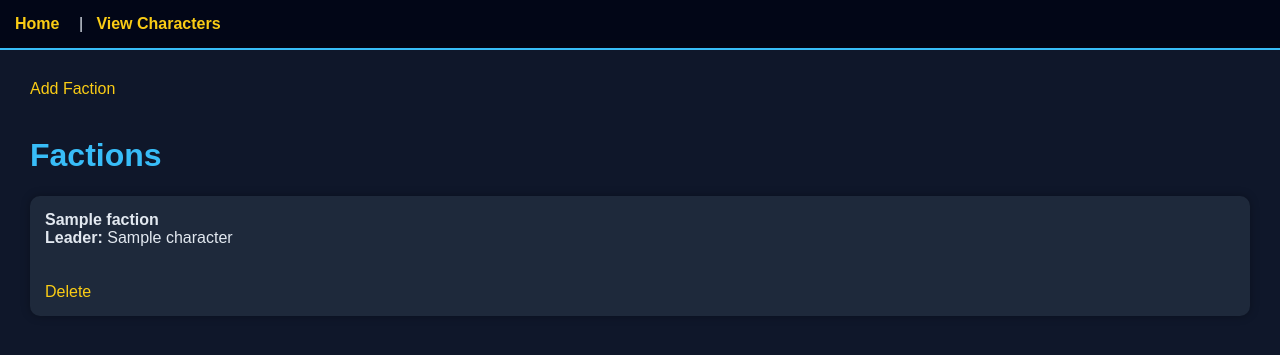
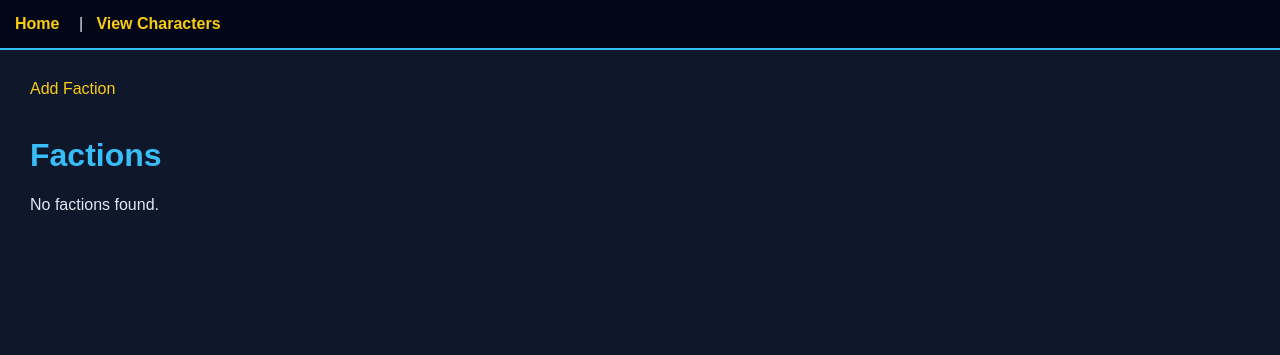
Before and after one commit to jcampos-94/loreforge-firestore, a Django app: page /factions/ in a window 1280 px wide. Shown: the top 355 px of the page. Run offline with Django 5.2, Linux system fonts and the light colour scheme; tables that the repository leaves empty hold one stand-in row (values such as "Sample post"); data that the repository does not hold is empty.

Commit message:
faction CRD logic updated

```diff
--- a/loreforge/templates/loreforge/delete_faction.html
+++ b/loreforge/templates/loreforge/delete_faction.html
@@ -13,7 +13,7 @@
 
       <p>Are you sure you want to delete "{{ faction.name }}"?</p>
 
-      {% if members.count > 1 %}
+      <!-- {% if members.count > 1 %}
       <p style="color: red">
         <strong>Warning:</strong> This will delete ALL characters in this
         faction:
@@ -24,7 +24,7 @@
         <li>{{ character.name }}</li>
         {% endfor %}
       </ul>
-      {% endif %}
+      {% endif %} -->
 
       <form method="POST">
         {% csrf_token %}
--- a/loreforge/templates/loreforge/factions.html
+++ b/loreforge/templates/loreforge/factions.html
@@ -21,7 +21,7 @@
       <div class="card">
         <strong>{{ faction.name }}</strong><br />
         <strong>Leader:</strong>
-        {% if faction.leader %} {{ faction.leader.name }}<br />
+        {% if faction.leader_name %} {{ faction.leader_name }}<br />
         {% else %} None
         <br />
         {% endif %}
--- a/loreforge/urls.py
+++ b/loreforge/urls.py
@@ -10,7 +10,7 @@ urlpatterns = [
     path("add-faction/", views.add_faction, name="add_faction"),
     # Delete Faction Form Url
     path(
-        "delete-faction/<int:faction_id>/", views.delete_faction, name="delete_faction"
+        "delete-faction/<str:faction_id>/", views.delete_faction, name="delete_faction"
     ),
     # Character List Url
     path("characters/", views.characters_list, name="characters_list"),
--- a/loreforge/views.py
+++ b/loreforge/views.py
@@ -12,7 +12,15 @@ def home(request):
 
 # Display all factions
 def factions_list(request):
-    factions = Faction.objects.all()
+    faction_docs = db.collection("factions").stream()
+
+    factions = []
+
+    for doc in faction_docs:
+        faction_data = doc.to_dict()
+        faction_data["id"] = doc.id
+        factions.append(faction_data)
+
     return render(request, "loreforge/factions.html", {"factions": factions})
 
 
@@ -20,8 +28,16 @@ def factions_list(request):
 def add_faction(request):
     if request.method == "POST":
         form = FactionForm(request.POST)
+
         if form.is_valid():
-            form.save()
+            faction_name = form.cleaned_data["name"]
+            leader_name = form.cleaned_data["leader_name"]
+
+            # Create faction document
+            faction_ref = db.collection("factions").add(
+                {"name": faction_name, "leader_name": leader_name}
+            )
+
             return redirect("factions_list")
     else:
         form = FactionForm()
@@ -31,21 +47,24 @@ def add_faction(request):
 
 # Delete a faction (with confirmation)
 def delete_faction(request, faction_id):
-    faction = get_object_or_404(Faction, id=faction_id)
+    faction_ref = db.collection("factions").document(faction_id)
+    faction = faction_ref.get()
 
-    # Get all characters in this faction
-    members = Character.objects.filter(faction=faction)
+    if not faction.exists:
+        return redirect("factions_list")
+
+    faction_data = faction.to_dict()
+    faction_data["id"] = faction.id
 
     if request.method == "POST":
-        members.delete()  # Delete all characters in faction
-        faction.delete()  # Then delete the faction itself
+        faction_ref.delete()
         return redirect("factions_list")
 
     # Show confirmation page with warning
     return render(
         request,
         "loreforge/delete_faction.html",
-        {"faction": faction, "members": members},
+        {"faction": faction_data},
     )
 
 
```
